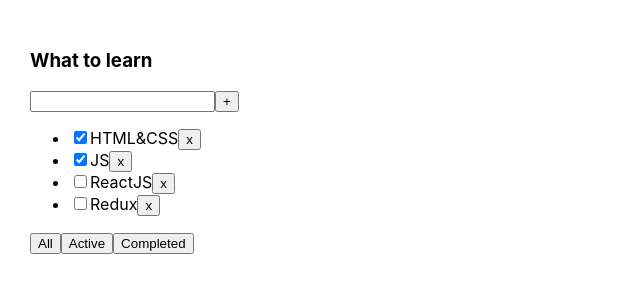
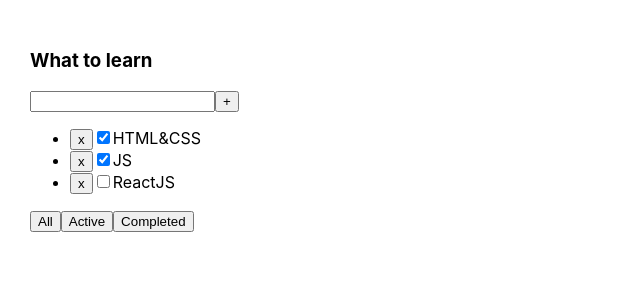
Before and after one commit to DustyFlower/1-todolist, a React (Create React App) app: page / in a window 1280 px wide. Shown: the top 300 px of the page, without its empty margins (0-640 px from the left). Built offline with nearby package versions, Linux system fonts and the light colour scheme.

Commit message:
Commit new

```diff
--- a/src/App.tsx
+++ b/src/App.tsx
@@ -1,43 +1,31 @@
 import React, {useState} from 'react';
 import './App.css';
-import {TaskType, Todolist} from './Todolist';
+import {Todolist} from './Todolist';
 
-export type FilterValuesType = 'all' | 'completed' | 'active';
+export type ButtonNameType = 'All' | 'Active' | 'Completed'
 
 function App() {
 
-    let [tasks, setTasks] = useState<Array<TaskType>>([
-        {id: 1, title: 'HTML&CSS', isDone: true},
-        {id: 2, title: 'JS', isDone: true},
-        {id: 3, title: 'ReactJS', isDone: false},
-        {id: 4, title: 'Redux', isDone: false}
-    ]);
-    let [filter, setFilter] = useState<FilterValuesType>('all');
+    let [tasks, setTasks] = useState(
+        [
+            {id: 1, title: "HTML&CSS", isDone: true},
+            {id: 2, title: "JS", isDone: true},
+            {id: 3, title: "ReactJS", isDone: false}
+        ])
 
     const removeTask = (id: number) => {
-        let filteredTasks = tasks.filter(t => t.id !== id)
-        setTasks(filteredTasks);
+        /*        tasks = tasks.filter(el=> el.id !== id)*/
+        setTasks(tasks.filter(el => el.id !== id))
     }
 
-    const changeFilter = (value: FilterValuesType) => {
-        setFilter(value);
-    }
+        return (
+            <div className="App">
+                <Todolist title="What to learn"
+                          tasks={tasks}
+                          removeTask={removeTask}/>
+            </div>
+        );
 
-    let tasksForTodoList = tasks;
-    if (filter === 'completed') {
-        tasksForTodoList = tasks.filter(t => t.isDone)
-    }
-    if (filter === 'active') {
-        tasksForTodoList = tasks.filter(t => !t.isDone)
-    }
-    return (
-        <div className="App">
-            <Todolist title="What to learn"
-                      tasks={tasksForTodoList}
-                      removeTask={removeTask}
-                      changeFilter={changeFilter}/>
-        </div>
-    );
 }
 
 export default App;
--- a/src/Todolist.tsx
+++ b/src/Todolist.tsx
@@ -1,20 +1,34 @@
-import React from 'react';
-import {FilterValuesType} from './App';
+import React, {useState} from 'react';
+import {ButtonNameType} from './App';
 
-export type TaskType = {
+type TaskType = {
     id: number
     title: string
     isDone: boolean
 }
 
-type PropsType = {
+ type PropsType = {
     title: string
     tasks: Array<TaskType>
     removeTask: (id: number) => void
-    changeFilter: (value: FilterValuesType) => void
 }
 
 export function Todolist(props: PropsType) {
+
+    let [filteredButtonName, setFilteredButtonName] = useState<ButtonNameType>('All')
+
+const filterTasks = (buttonName: ButtonNameType) => {
+        setFilteredButtonName(buttonName)
+    }
+
+    let durshlag = props.tasks
+    if (filteredButtonName === 'Active') {
+        durshlag = props.tasks.filter(el => !el.isDone)
+    }
+    if (filteredButtonName === 'Completed') {
+        durshlag = props.tasks.filter(el => el.isDone)
+    }
+
     return <div>
         <h3>{props.title}</h3>
         <div>
@@ -22,26 +36,19 @@
             <button>+</button>
         </div>
         <ul>
-            {props.tasks.map(t => <li><input type="checkbox" checked={t.isDone}/><span>{t.title}</span>
-                <button onClick={() => {
-                    props.removeTask(t.id)
-                }}>x
-                </button>
-            </li>)}
+            {durshlag.map(t => {
+                return (
+                    <li key={t.id}>
+                        <button onClick={() => props.removeTask(t.id)}>x</button>
+                        <input type="checkbox" checked={t.isDone}/>
+                        <span>{t.title}</span></li>
+                )
+            })}
         </ul>
         <div>
-            <button onClick={() => {
-                props.changeFilter('all')
-            }}>All
-            </button>
-            <button onClick={() => {
-                props.changeFilter('active')
-            }}>Active
-            </button>
-            <button onClick={() => {
-                props.changeFilter('completed')
-            }}>Completed
-            </button>
+            <button onClick={()=>filterTasks('All')}>All</button>
+            <button onClick={()=>filterTasks('Active')}>Active</button>
+            <button onClick={()=>filterTasks('Completed')}>Completed</button>
         </div>
     </div>
 }
```
